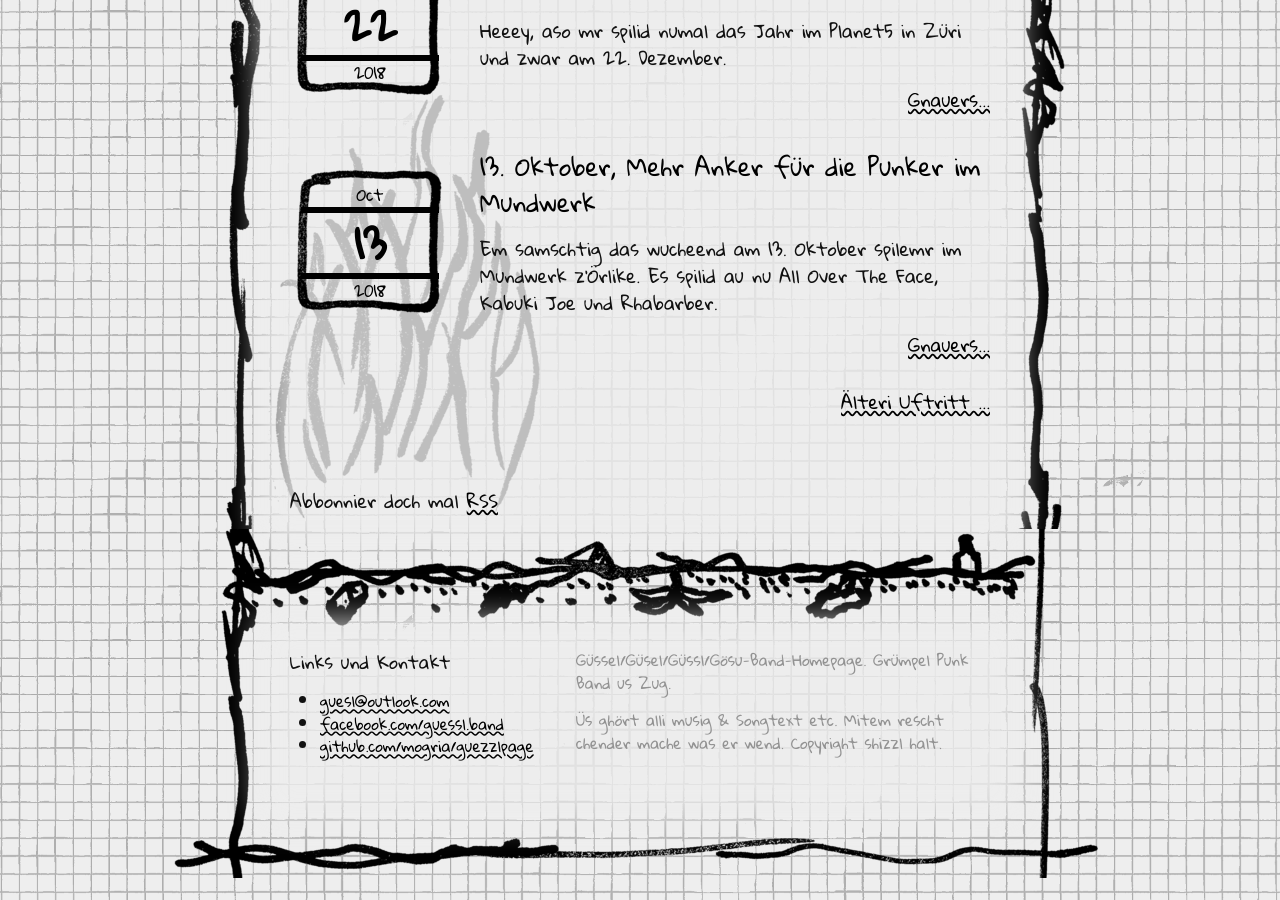
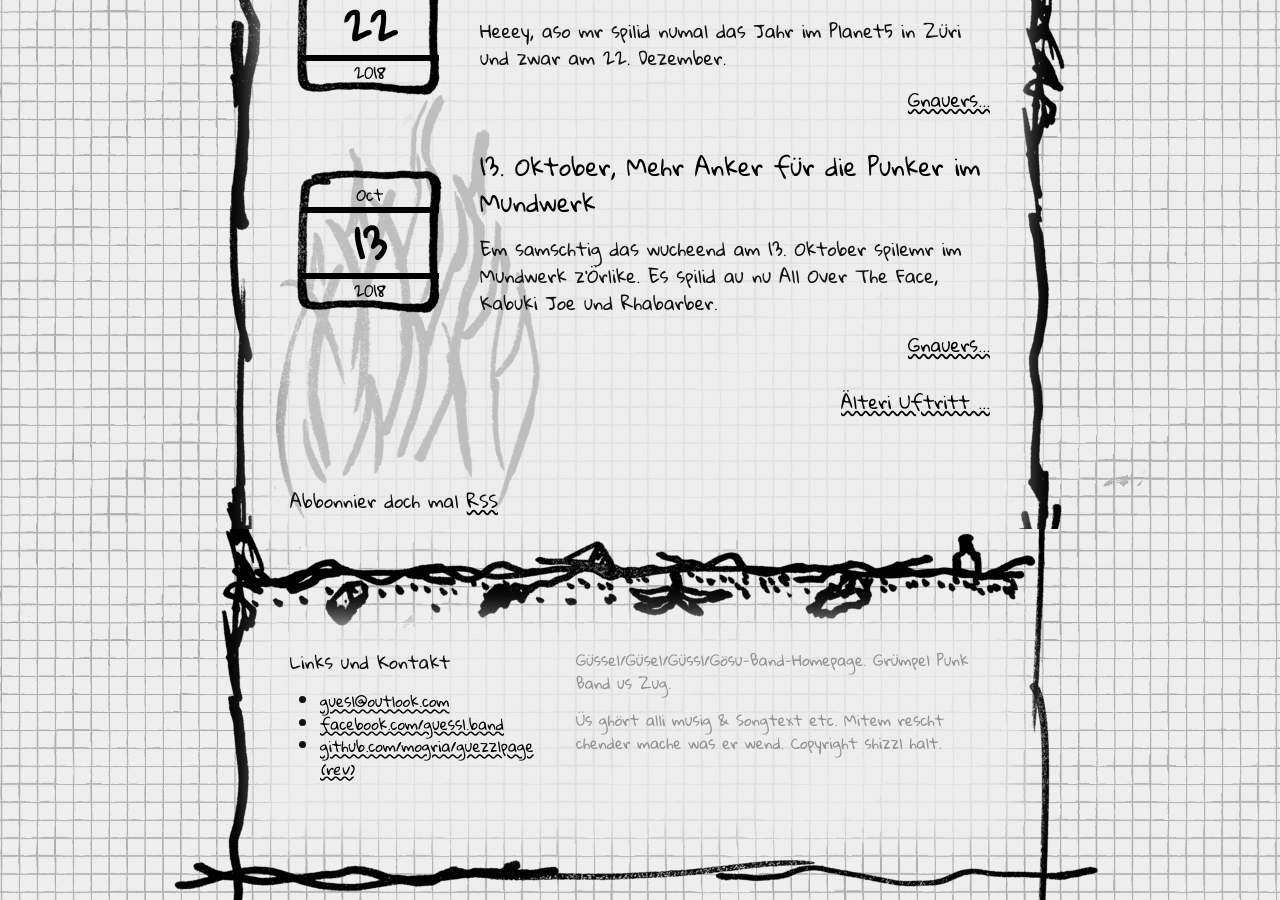
Before and after one commit to mogria/guezzlpage, a Jekyll site: the page built from uftritt.html, in a window 1280 px wide and 900 px high, scrolled down 1499 px. Built offline with Jekyll 4.4.1, drawn with Linux system fonts in a browser that asks for light colours; the list of posts is cut into pages by our own code.

Commit message:
add github branch link

```diff
--- a/_includes/footer.html
+++ b/_includes/footer.html
@@ -8,9 +8,14 @@
         <ul class="contact-list">
           <li><a href="mailto:{{ site.email | encode_email }}">guesl @t outlook döt köm</a></li>
           <li><a href="https://www.facebook.com/guessl.band">facebook.com/guessl.band</a></li>
-          <li>{% if site.github_username %}
+          <li>
+            {% if site.github_username %}
             {% include icon-github.html username=site.github_username repo="guezzlpage" %}
-            {% endif %}</li>
+            {% endif %}
+            <em>
+              <a href="https://github.com/mogria/guezzlpage/tree/production">(rev)</a>
+            </em>
+          </li>
         </ul>
       </div>
 
```
